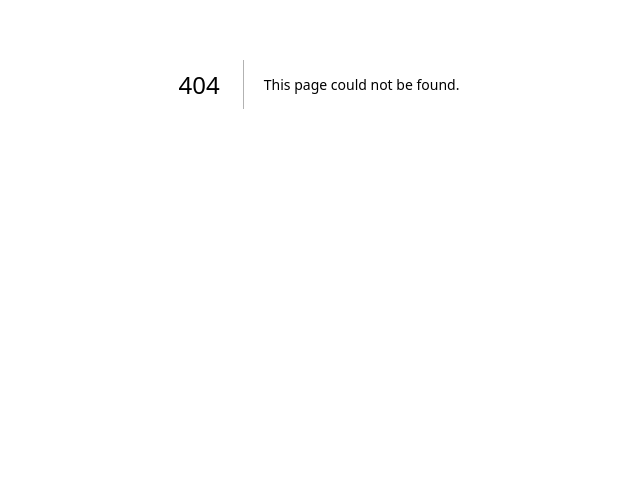
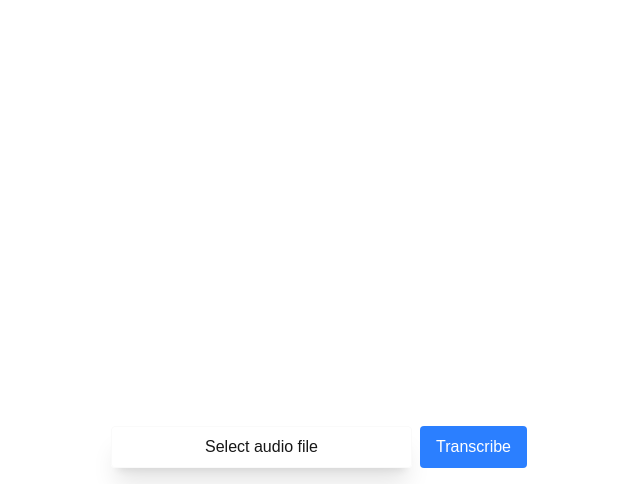
Before and after one commit to johnhm22/next16-with-vercel-ai-sdk, a Next.js app: page /ui/transcribe-audio in a window 1280 px wide. Before the commit this address had no page. Shown: the part 316-800 px from the top of the page, without its empty margins (321-961 px from the left). Built offline with nearby package versions, Linux system fonts and the light colour scheme.

Commit message:
Creating page.tsx file for the transcribe audio feature

```diff
--- /dev/null
+++ b/app/ui/transcribe-audio/page.tsx
@@ -0,0 +1,137 @@
+"use client";
+
+import React, { useState, useRef } from "react";
+
+interface TranscriptResult {
+	text: string;
+	segments?: Array<{ start: number; end: number; test: string }>;
+	language?: string;
+	durationInSeconds: number;
+}
+
+export default function TranscribeAudioPage() {
+	const [error, setError] = useState<string | null>(null);
+	const [isLoading, setIsLoading] = useState(false);
+	const [transcript, setTranscript] = useState<TranscriptResult | null>(null);
+	const [selectedFile, setSelectedFile] = useState<File | null>(null);
+	const fileInputRef = useRef<HTMLInputElement | null>(null);
+
+	const handleSubmit = async (e: React.FormEvent<HTMLFormElement>) => {
+		e.preventDefault();
+		if (!selectedFile) {
+			setError("Please select an audio file");
+			return;
+		}
+		setIsLoading(true);
+		setError(null);
+		try {
+			const formData = new FormData();
+			formData.append("audio", selectedFile);
+			const response = await fetch("/api/transcribe-audio", {
+				method: "POST",
+				body: formData,
+			});
+
+			if (!response.ok) {
+				throw new Error("Failed to transcribe audio");
+			}
+
+			const data = await response.json();
+			setTranscript(data);
+			setSelectedFile(null);
+			if (fileInputRef.current) {
+				fileInputRef.current.value = "";
+			}
+		} catch (error) {
+			console.error("There has been an error", error);
+			setError(
+				error instanceof Error
+					? error.message
+					: "Something went wrong. Please try again"
+			);
+		}
+	};
+
+	const handleFileChange = (event: React.ChangeEvent<HTMLInputElement>) => {
+		const file = event.target.files?.[0];
+		if (file) {
+			setSelectedFile(file);
+			setTranscript(null);
+			setError(null);
+		}
+	};
+
+	const resetForm = () => {
+		setSelectedFile(null);
+		setTranscript(null);
+		setError(null);
+		if (fileInputRef.current) {
+			fileInputRef.current.value = "";
+		}
+	};
+
+	return (
+		<div className="flex flex-col mx-auto w-full max-w-2xl pt-12 pb-24">
+			{error && <div className="text-red-500 mb-4 px-4">{error}</div>}
+			{isLoading && (
+				<div className="text-center font-semibold mb-4 px-4">
+					Transcribing audio...
+				</div>
+			)}
+			{transcript && !isLoading ? (
+				<div className="mb-8 p-4 bg-zinc-100 rounded-lg">
+					<h3 className="font-semibold mb-2">Transcript:</h3>
+					<p className="whitespace-pre-wrap">{transcript.text}</p>
+
+					{transcript.language && <p>Language: {transcript.language}</p>}
+					{transcript.durationInSeconds && (
+						<p> Language: {transcript.durationInSeconds}</p>
+					)}
+				</div>
+			) : null}
+
+			<form
+				onSubmit={handleSubmit}
+				className="fixed bottom-0 left-0 right-0 p-4 border-zinc-200 w-full mx-auto max-w-md"
+			>
+				<div className="flex flex-col gap-2 w-full">
+					{selectedFile && (
+						<div className="flex gap-2 justify-around">
+							<span>Selected: {selectedFile.name}</span>
+							<button
+								className="text-red-500 hover:test-red-700"
+								type="button"
+								onClick={resetForm}
+							>
+								Remove
+							</button>
+						</div>
+					)}
+					<div className="flex flex-row gap-2">
+						<input
+							ref={fileInputRef}
+							type="file"
+							accept="audio/*"
+							className="hidden"
+							id="audio-upload"
+							onChange={handleFileChange}
+						/>
+						<label
+							className="shadow-xl flex-1 rounded py-2 items-center cursor-pointer text-center hover:bg-zinc-100 border border-zinc-50"
+							htmlFor="audio-upload"
+						>
+							{selectedFile ? "Change file" : "Select audio file"}
+						</label>
+						<button
+							type="submit"
+							disabled={isLoading || !selectedFile}
+							className="bg-blue-500 hover:bg-blue-700 px-4 py-2 text-white rounded"
+						>
+							Transcribe
+						</button>
+					</div>
+				</div>
+			</form>
+		</div>
+	);
+}
```
